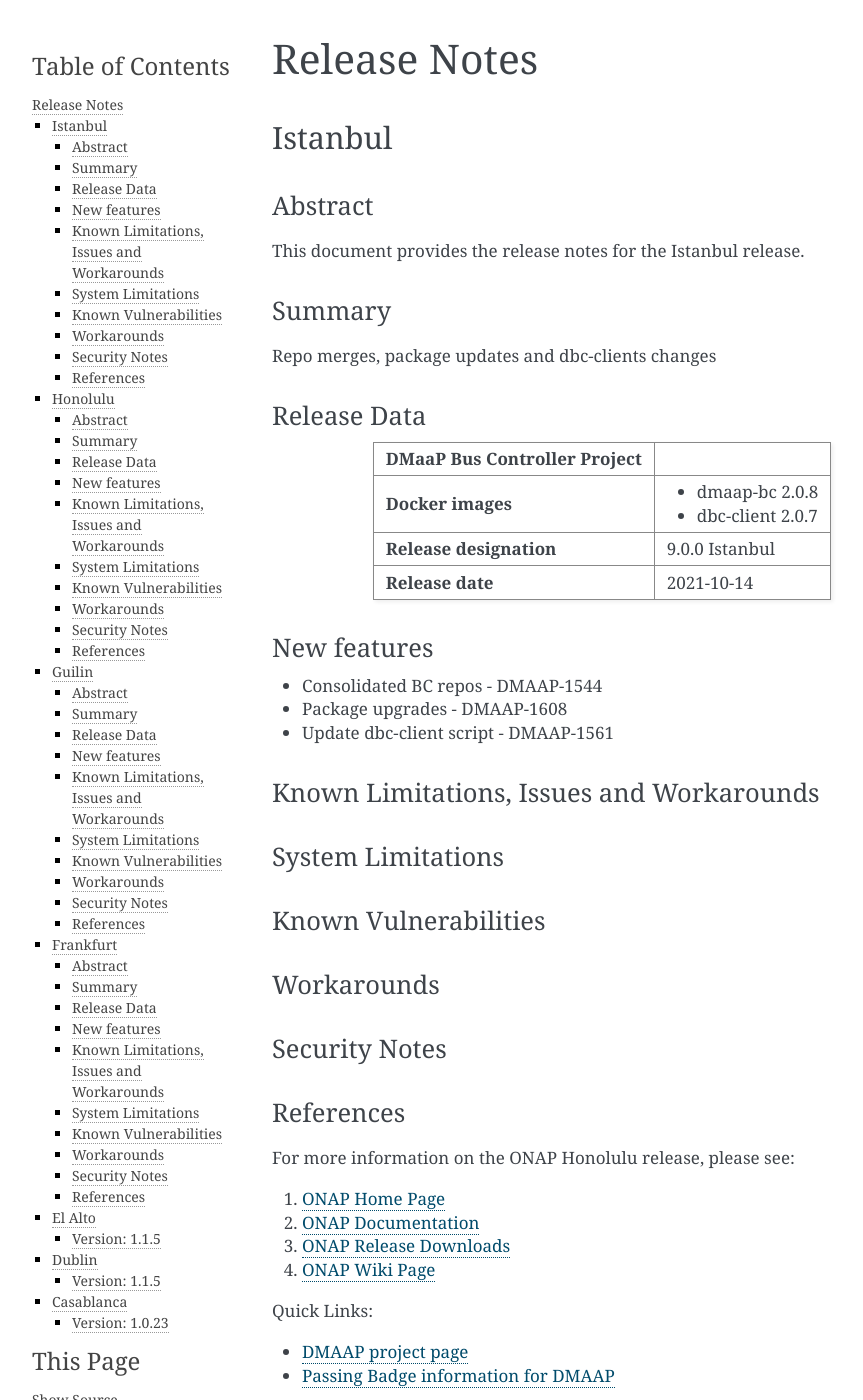
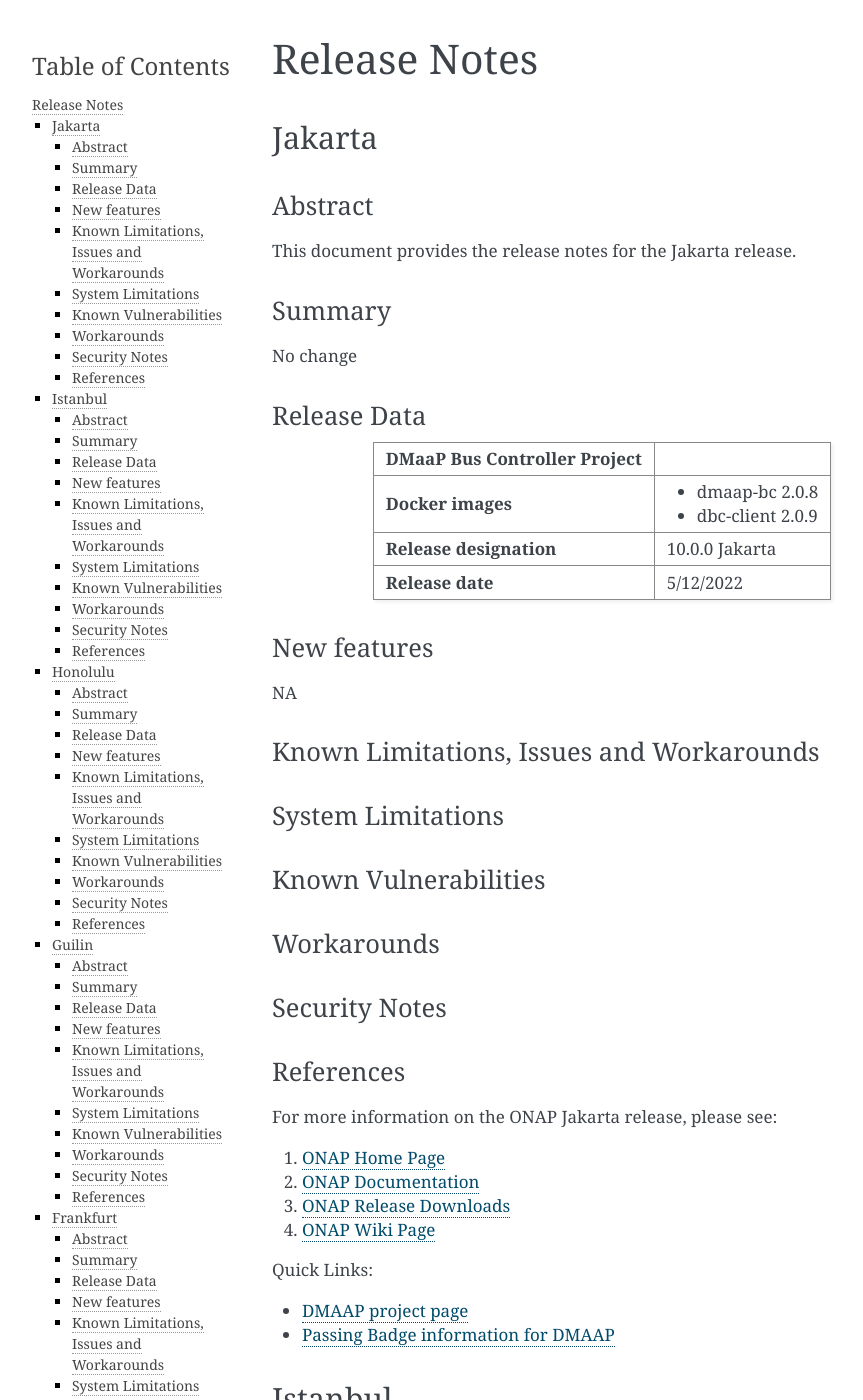
Before and after one commit to onap/dmaap-buscontroller, a Sphinx documentation site: the page built from docs/release-notes.rst, in a window 1280 px wide and 1400 px high. Shown: the whole window, without its empty margins (148-1011 px from the left). Built offline with Sphinx 7.4.7, drawn with Linux system fonts in a browser that asks for light colours.

Commit message:
[DMAAP-BC] Jakarta Rel Notes
Signed-off-by: efiacor <fiachra.corcoran@est.tech>
Change-Id: Ib6b06d293ae73b58c2df6afc0b5df37f54106e76
Issue-ID: DMAAP-1719

```diff
--- a/docs/release-notes.rst
+++ b/docs/release-notes.rst
@@ -15,6 +15,80 @@
 ..      * Except the date and the version number, all the other sections are optional but there must be at least
 ..      * one section describing the purpose of this new release.
 ..      * This note must be removed after content has been added.
+
+
+Jakarta
+=======
+
+Abstract
+--------
+This document provides the release notes for the Jakarta release.
+
+Summary
+-------
+No change
+
+Release Data
+------------
++--------------------------------------+--------------------------------------+
+| **DMaaP Bus Controller Project**     |                                      |
+|                                      |                                      |
++--------------------------------------+--------------------------------------+
+| **Docker images**                    | - dmaap-bc 2.0.8                     |
+|                                      | - dbc-client 2.0.9                   |
++--------------------------------------+--------------------------------------+
+| **Release designation**              | 10.0.0 Jakarta                       |
+|                                      |                                      |
++--------------------------------------+--------------------------------------+
+| **Release date**                     | 5/12/2022                            |
+|                                      |                                      |
++--------------------------------------+--------------------------------------+
+
+
+New features
+------------
+NA
+
+Known Limitations, Issues and Workarounds
+-----------------------------------------
+
+System Limitations
+------------------
+
+
+Known Vulnerabilities
+---------------------
+
+
+Workarounds
+-----------
+
+
+Security Notes
+--------------
+
+
+References
+----------
+
+For more information on the ONAP Jakarta release, please see:
+
+#. `ONAP Home Page`_
+#. `ONAP Documentation`_
+#. `ONAP Release Downloads`_
+#. `ONAP Wiki Page`_
+
+
+.. _`ONAP Home Page`: https://www.onap.org
+.. _`ONAP Wiki Page`: https://wiki.onap.org
+.. _`ONAP Documentation`: https://docs.onap.org
+.. _`ONAP Release Downloads`: https://git.onap.org
+
+
+Quick Links:
+
+- `DMAAP project page <https://wiki.onap.org/display/DW/DMaaP+Planning>`_
+- `Passing Badge information for DMAAP <https://bestpractices.coreinfrastructure.org/en/projects/2147>`_
 
 
 Istanbul
```
